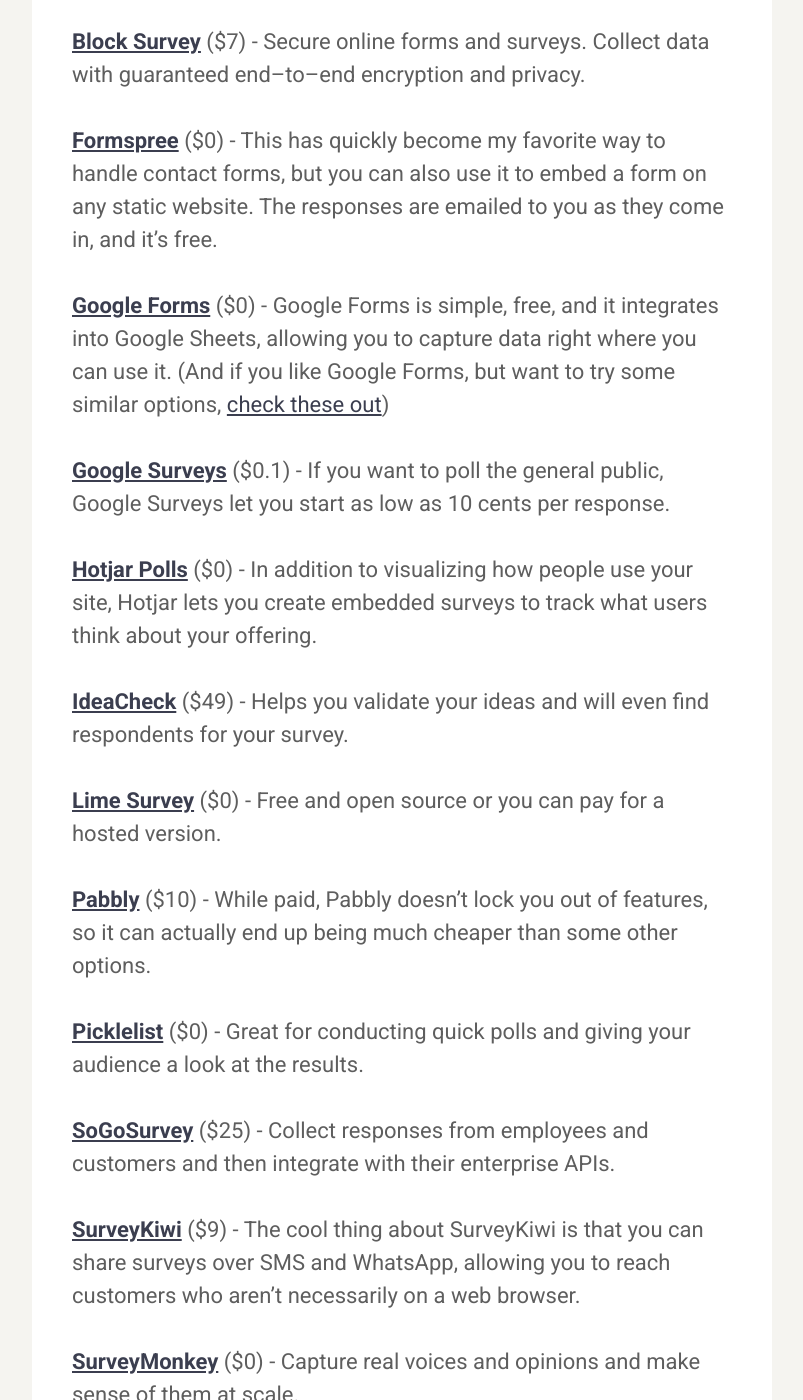
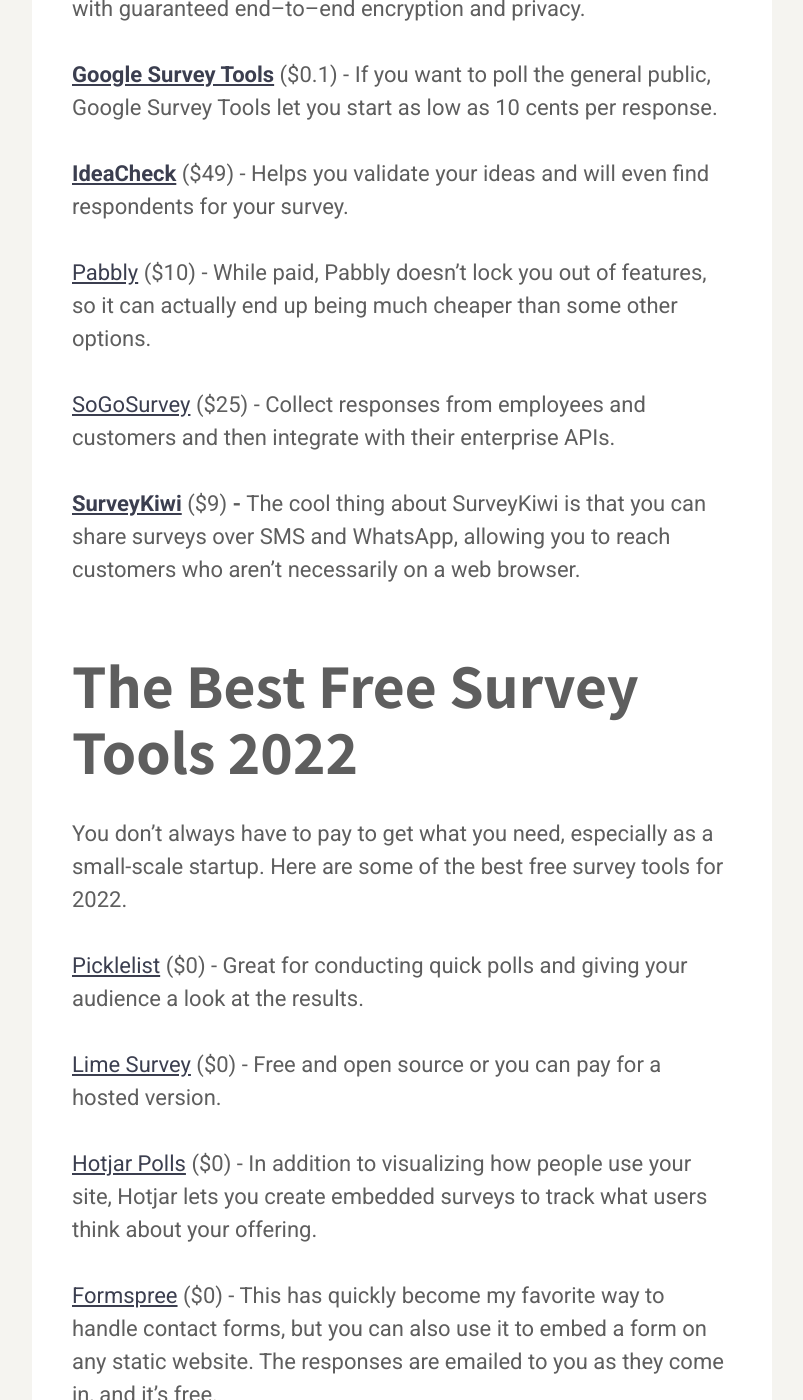
Before and after one commit to karllhughes/learn, a Jekyll site: the page built from _posts/2020-10-24-survey-tools.md, in a window 1280 px wide and 1400 px high, scrolled down 1544 px. Shown: the whole window, without its empty margins (238-1041 px from the left). Built offline with Jekyll 4.4.1, drawn with Linux system fonts in a browser that asks for light colours; a script that is not in the unit is left out; comment, search, counter and statistics services are not loaded; some of the changed text lies outside the part shown.

Commit message:
Update Posts “2020-10-24-survey-tools”

```diff
--- a/_posts/2020-10-24-survey-tools.md
+++ b/_posts/2020-10-24-survey-tools.md
@@ -1,6 +1,6 @@
 ---
 layout: post
-title: Survey Tools for Startups
+title: The Best Survey Tools 2022 For Startups
 description: How do you find out what users think of your product? Here are some
   of the best survey tools available for startups today.
 categories: tools
@@ -9,51 +9,56 @@
 date: 2020-10-24
 img: /assets/posts/survey-tools.jpg
 ---
-
 Collecting surveys from your customers is one of the best ways to gauge how and why they’re interested in your product. Sometimes you may be surprised by what you learn, but more often, surveys are a great way to identify your strongest advocates and highlight their happiness. You can also [use the responses to create new content](https://draft.dev/learn/low-cost-marketing-ideas).
 
 While you can bring in your development team to build forms that capture customer responses, it’s usually much faster to use an off-the-shelf product. Below I’ve collected some of my favorite options.
 
 <!-- signup -->
 
-### Survey and Form Creation Tools
+### Paid Survey and Form Creation Tools
+
+Let’s take a look at paid platforms for the best survey tools 2022.
+
+**[Block Survey](https://blocksurvey.io/)** ($7) - Secure online forms and surveys. Collect data with guaranteed end–to–end encryption and privacy.
+
+**[Google Survey Tools](https://www.google.com/analytics/surveys/)** ($0.1) - If you want to poll the general public, Google Survey Tools let you start as low as 10 cents per response.
+
+**[IdeaCheck](http://www.ideacheck.io/)** ($49) - Helps you validate your ideas and will even find respondents for your survey.
+
+[Pabbly](https://www.pabbly.com/form-builder/) ($10) - While paid, Pabbly doesn’t lock you out of features, so it can actually end up being much cheaper than some other options.
+
+[SoGoSurvey](https://www.sogosurvey.com/) ($25) - Collect responses from employees and customers and then integrate with their enterprise APIs.
+
+**[SurveyKiwi](https://surveykiwi.com/)** ($9) **\-** The cool thing about SurveyKiwi is that you can share surveys over SMS and WhatsApp, allowing you to reach customers who aren’t necessarily on a web browser.
+
+## The Best Free Survey Tools 2022
+
+You don’t always have to pay to get what you need, especially as a small-scale startup. Here are some of the best free survey tools for 2022.
+
+[Picklelist](http://pickle.monkeytest.it/) ($0) - Great for conducting quick polls and giving your audience a look at the results.
+
+[Lime Survey](https://www.limesurvey.org/) ($0) - Free and open source or you can pay for a hosted version.
+
+[Hotjar Polls](https://www.hotjar.com/tour/#polls) ($0) - In addition to visualizing how people use your site, Hotjar lets you create embedded surveys to track what users think about your offering.
+
+[Formspree](https://formspree.io/) ($0) - This has quickly become my favorite way to handle contact forms, but you can also use it to embed a form on any static website. The responses are emailed to you as they come in, and it’s free.
+
+[Google Forms](https://www.google.com/forms/about/) ($0) - Google Forms is simple, free, and it integrates into Google Sheets, allowing you to capture data right where you can use it. (And if you like Google Forms, but want to try some similar options, [check these out](https://www.karllhughes.com/posts/google-forms-alternatives))
+
+[SurveyMonkey](https://www.surveymonkey.com/) ($0) - Capture real voices and opinions and make sense of them at scale.
+
+[SurveySparrow](https://surveysparrow.com/) ($0) - Offers forms, chat-based surveys and much more. Works especially well for capturing NPS (Net Promoter Score) results.
+
+[StaticKit](https://statickit.com/) ($0) - Great for integrating with static sites like Jekyll and Gatsby.
+
+[Twitter Polls](https://blog.twitter.com/official/en_us/a/2015/introducing-twitter-polls.html) ($0) - If you have a significant Twitter following, these are a great way to get responses to your questions. You can also sponsor them to get even more responses.
+
+[Typeform](https://www.typeform.com/) ($0) - Makes really good looking and fun forms that integrate well with other services.
+
+[Wufoo](https://www.wufoo.com/gallery/templates/surveys/) ($0) - Wufoo is one of my favorite embeddable forms because you can also handle integrations with services like Mailchimp, Google Sheets, and Stripe. This makes your forms really dynamic.
 
 **[CognitoForms](https://www.cognitoforms.com/)** ($0) - With a generous free tier and customizable styling, CognitoForms gives you a lot of options for collecting data from customers.
 
-**[Block Survey](https://blocksurvey.io/)** ($7) - Secure online forms and surveys. Collect data with guaranteed end–to–end encryption and privacy.
-
-**[Formspree](https://formspree.io/)** ($0) - This has quickly become my favorite way to handle contact forms, but you can also use it to embed a form on any static website. The responses are emailed to you as they come in, and it’s free.
-
-**[Google Forms](https://www.google.com/forms/about/)** ($0) - Google Forms is simple, free, and it integrates into Google Sheets, allowing you to capture data right where you can use it. (And if you like Google Forms, but want to try some similar options, [check these out](https://www.karllhughes.com/posts/google-forms-alternatives))
-
-**[Google Surveys](https://www.google.com/analytics/surveys/)** ($0.1) - If you want to poll the general public, Google Surveys let you start as low as 10 cents per response.
-
-**[Hotjar Polls](https://www.hotjar.com/tour/#polls)** ($0) - In addition to visualizing how people use your site, Hotjar lets you create embedded surveys to track what users think about your offering.
-
-**[IdeaCheck](http://www.ideacheck.io/)** ($49) - Helps you validate your ideas and will even find respondents for your survey.
-
-**[Lime Survey](https://www.limesurvey.org/)** ($0) - Free and open source or you can pay for a hosted version.
-
-**[Pabbly](https://www.pabbly.com/form-builder/)** ($10) - While paid, Pabbly doesn’t lock you out of features, so it can actually end up being much cheaper than some other options.
-
-**[Picklelist](http://pickle.monkeytest.it/)** ($0) - Great for conducting quick polls and giving your audience a look at the results.
-
-**[SoGoSurvey](https://www.sogosurvey.com/)** ($25) - Collect responses from employees and customers and then integrate with their enterprise APIs.
-
-**[SurveyKiwi](https://surveykiwi.com/)** ($9) - The cool thing about SurveyKiwi is that you can share surveys over SMS and WhatsApp, allowing you to reach customers who aren’t necessarily on a web browser.
-
-**[SurveyMonkey](https://www.surveymonkey.com/)** ($0) - Capture real voices and opinions and make sense of them at scale.
-
-**[SurveySparrow](https://surveysparrow.com/)** ($0) - Offers forms, chat-based surveys and much more. Works especially well for capturing NPS (Net Promoter Score) results.
-
-**[StaticKit](https://statickit.com/)** ($0) - Great for integrating with static sites like Jekyll and Gatsby.
-
-**[Twitter Polls](https://blog.twitter.com/official/en_us/a/2015/introducing-twitter-polls.html)** ($0) - If you have a significant Twitter following, these are a great way to get responses to your questions. You can also sponsor them to get even more responses.
-
-**[Typeform](https://www.typeform.com/)** ($0) - Makes really good looking and fun forms that integrate well with other services.
-
-**[Wufoo](https://www.wufoo.com/gallery/templates/surveys/)** ($0) - Wufoo is one of my favorite embeddable forms because you can also handle integrations with services like Mailchimp, Google Sheets, and Stripe. This makes your forms really dynamic.
-
----
+- - -
 
 Did I miss a survey tool that you love? [Email me](mailto:karl@draft.dev) to suggest your favorite so I can include it on this list.
```
